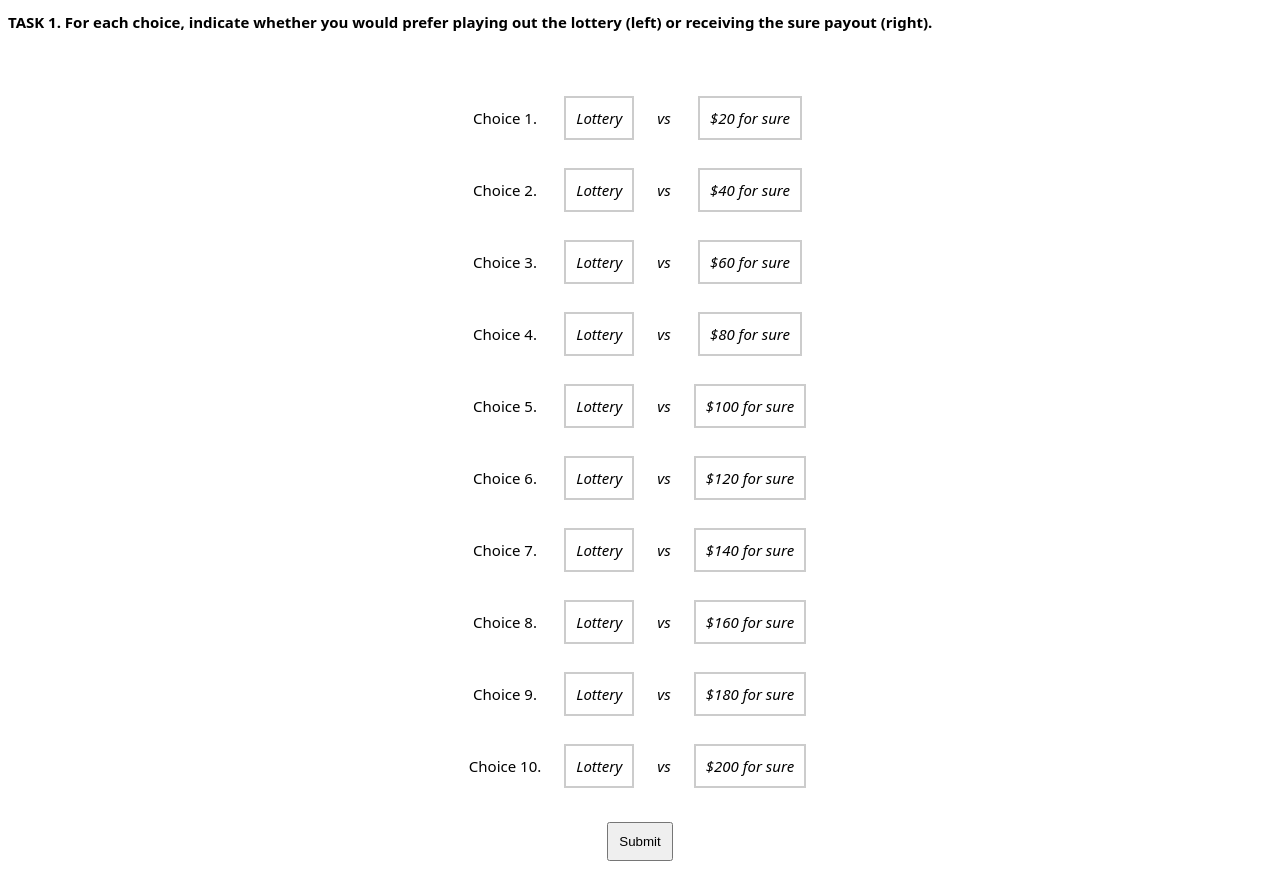
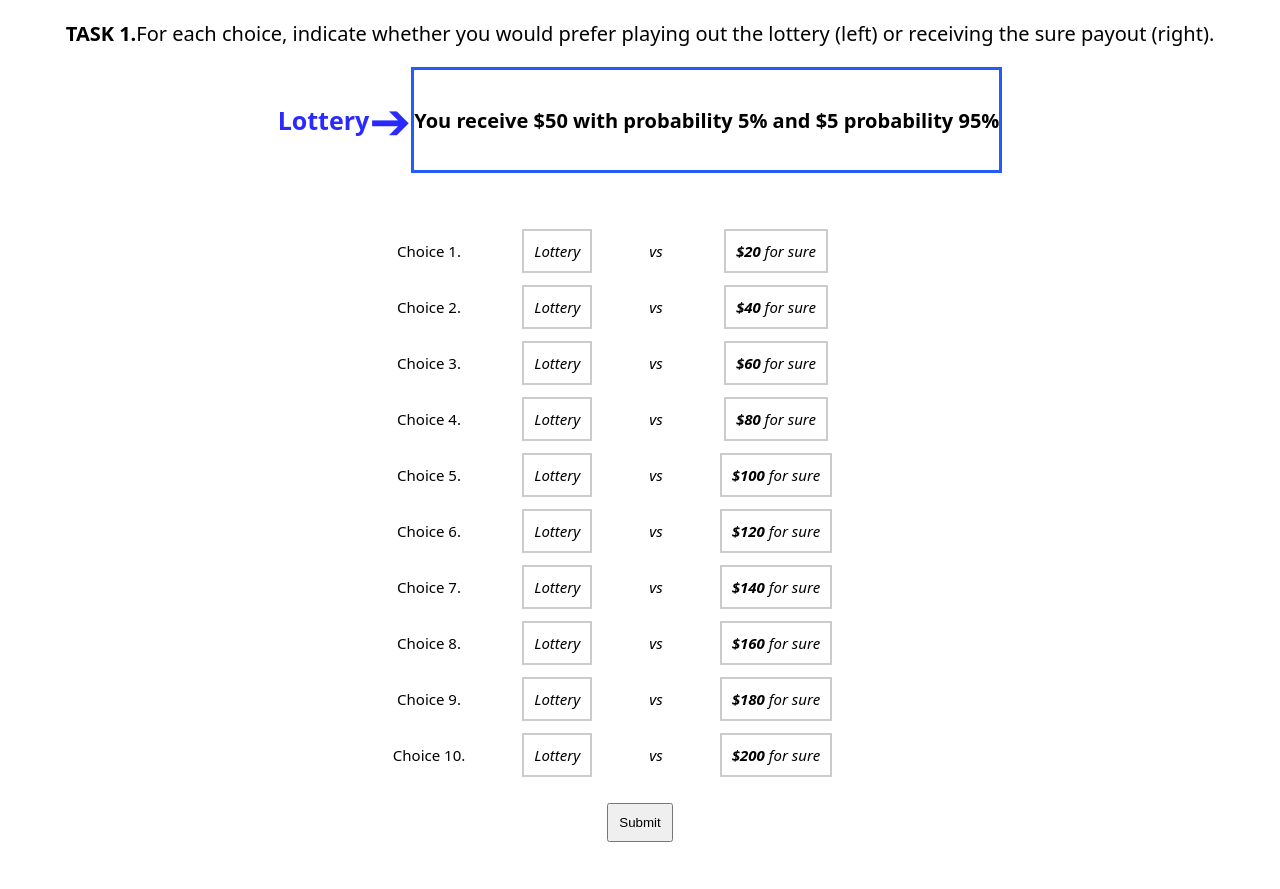
Before and after one commit to ellenguyen/Probability_Research-Survey_website, a Flask app: page /plain_text in a window 1280 px wide. After the commit the page ends 842 px from the top, so only its background shows below. Run offline with Flask 3, Linux system fonts and the light colour scheme; some libraries are stand-ins or nearby versions.

Commit message:
minor fixes to the lottery plain text page

```diff
--- a/static/plain_text.css
+++ b/static/plain_text.css
@@ -28,7 +28,7 @@ body{
 .td {
   display: table-cell;
   border: 1px solid transparent;
-  padding: 8px;
+  padding-right: 50px;
   text-align: center;
 }
 
@@ -46,11 +46,44 @@ body{
   margin: 5px;
   padding: 10px;
 }
-h1{
+
+/* lottery title */
+#arrow{
+  font-size: 50px;
+}
+#wrapper{
   display: flex;
   justify-content: center;
 }
+.lottery-title{
+  font-size: 25px;
+  color: rgb(42, 42, 255);
+}
+.lottery-container1{
+  /* border: 1px solid red; */
+  display: flex;
+  place-items: center;
+  text-align: center;
+}
+.lottery-container2{
+  display: flex;
+  place-items: center;
+  /* border: 1px solid green; */
+  align-items: center;
 
+}
+.lottery-container3{
+  display: flex;
+  place-items: center;
+  border: 3px solid rgb(36, 92, 247);
+  height: 100px;
+}
+
+#title{
+  font-size: 20px;
+  display: flex;
+  justify-content: center;
+}
 
 /* make the input as a box */
 
@@ -68,7 +101,7 @@ label {
 
 /* Style the label when the radio button is checked */
 input[type="radio"]:checked + label {
-  background-color: orange; /* Change the background color to orange */
+  background-color: rgb(223, 204, 122); /* Change the background color to orange */
 
   border-color: #999;
 }
--- a/static/script.js
+++ b/static/script.js
@@ -49,7 +49,7 @@
     radioInputCash.required = true; // Added required attribute;
 
     const labelCash = document.createElement("label");
-    labelCash.innerHTML = "<i>$" + cashAmount + " for sure</i>";
+    labelCash.innerHTML = "<b><i>$" + cashAmount + "</b> for sure</i>";
     labelCash.setAttribute("for", "cash" + index);
 
     divCashChoices.appendChild(radioInputCash);
--- a/templates/plain_text/plain_text.html
+++ b/templates/plain_text/plain_text.html
@@ -9,11 +9,27 @@
     <title>Document</title>
 </head>
 <body>
+    <div id="whole-page-container">
         <div>
-        <h2>TASK 1. For each choice, indicate whether you would prefer playing out the lottery (left) or receiving the sure payout (right).</h2>
+            <p id="title"> <b>TASK 1.</b> For each choice, indicate whether you would prefer playing out the lottery (left) or receiving the sure payout (right).</p>
+        </div>
+        <div class="b"></div>
+        <div id="wrapper">
+            <div class="lottery-container1">
+                <h1 class="lottery-title">Lottery </h1>
+            </div>
+            <div class="lottery-container2">
+                <span class="lottery-title" id="arrow">&#10132;</span>
+            </div>
+            <div class="lottery-container3">
+                <h1>You receive $50 with probability 5% and $5 probability 95%</h1>
+
+            </div>
         </div>
 
+
         <div id="big">
+
             <form action="/users_first_choice" method="post" id="lotteryForm">
                 <div class="table">
 
@@ -36,5 +52,6 @@
                 </div>
             </form>
         </div>
+    </div>
 </body>
 </html>
```
Lines whose indentation alone changed are shown as unchanged.
